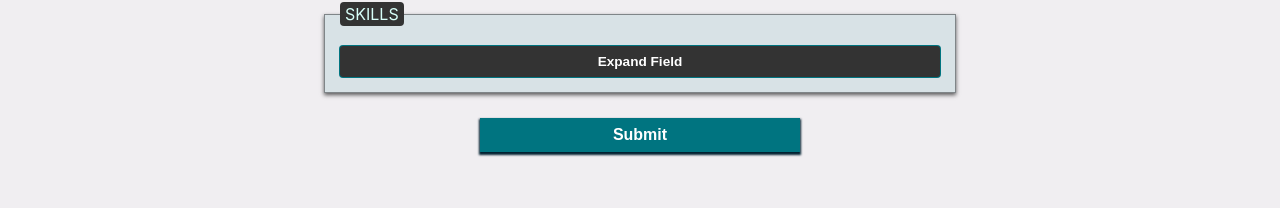
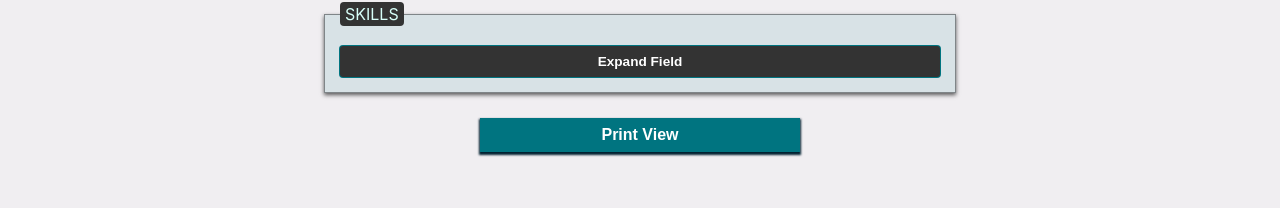
Before and after one commit to IAmYoungbossy/cv-app, a React (Create React App) app: page / in a window 1280 px wide. Shown: the part 459-667 px from the top of the page. Built offline with nearby package versions, Linux system fonts and the light colour scheme.

Commit message:
Change Form submit button content to Print View

```diff
--- a/src/components/Form/Form.js
+++ b/src/components/Form/Form.js
@@ -57,7 +57,7 @@ export default class Form extends Component {
           setSkillCategory={(e, index) => this.props.setSkillCategory(e, index)}
         />
         <RippleButton
-          content="Submit"
+          content="Print View"
           formAction={() => this.props.formAction()}
         />
       </form>
```
